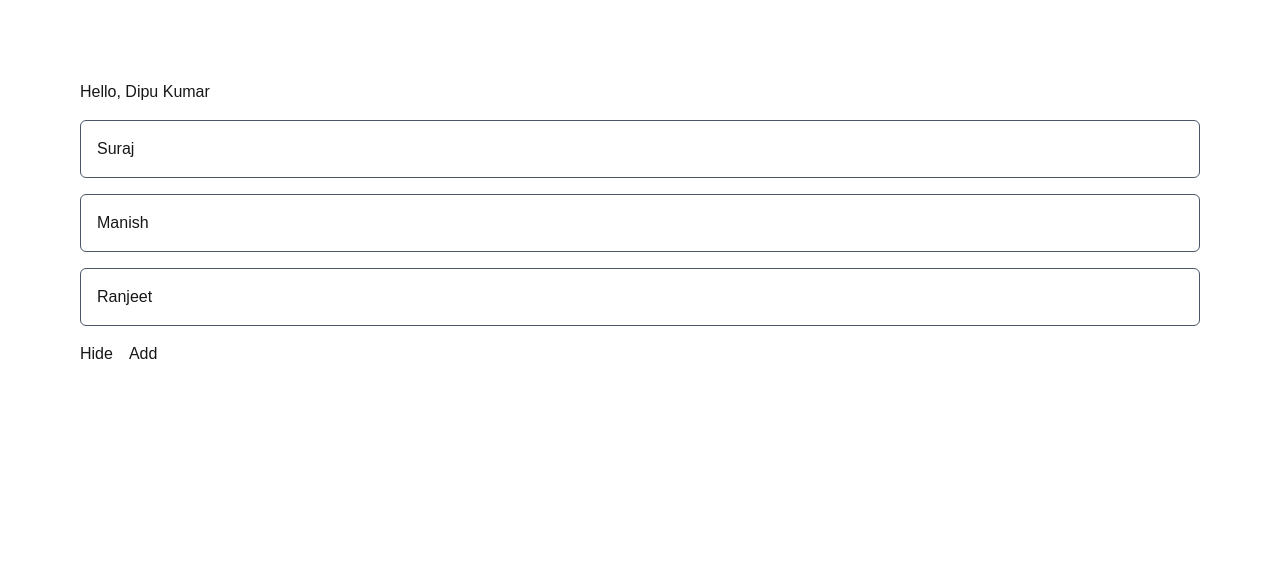
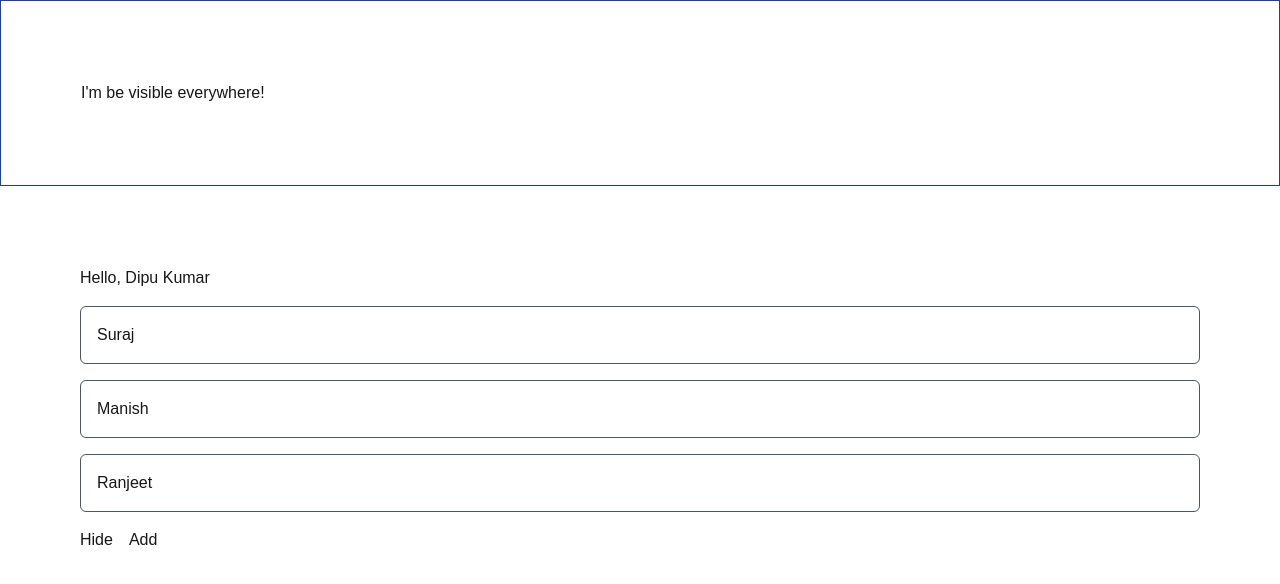
Before and after one commit to dipu4432/next-and-supabase-app, a Next.js app: page / in a window 1280 px wide. Shown: the top 584 px of the page. Built offline with nearby package versions, Linux system fonts and the light colour scheme.

Commit message:
Used layouts

```diff
--- a/app/layout.js
+++ b/app/layout.js
@@ -22,7 +22,13 @@ export default function RootLayout({ children }) {
       <body
         className={`${geistSans.variable} ${geistMono.variable} antialiased`}
       >
-        {children}
+        <header className="p-20 border border-blue-800">
+          I'm be visible everywhere!
+        </header>
+        <main>
+          {children}
+        </main>
+        <footer></footer>
       </body>
     </html>
   );
```
